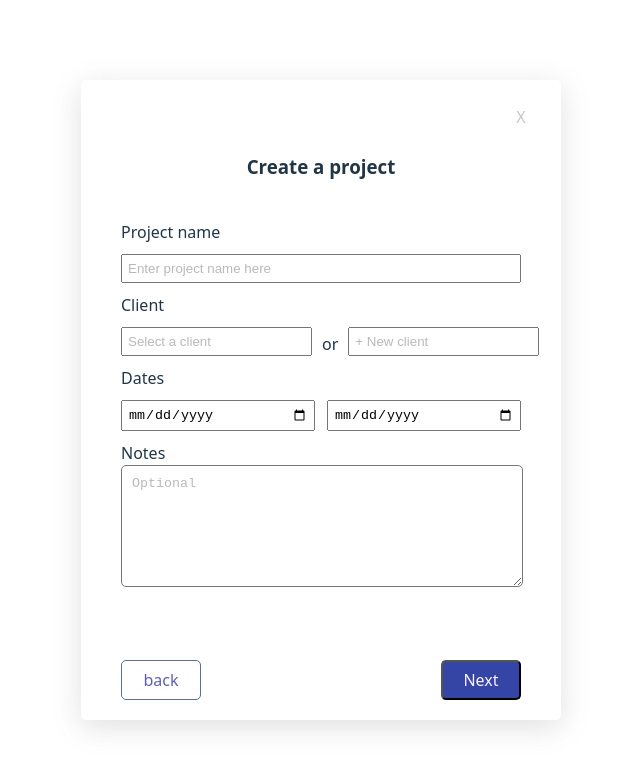
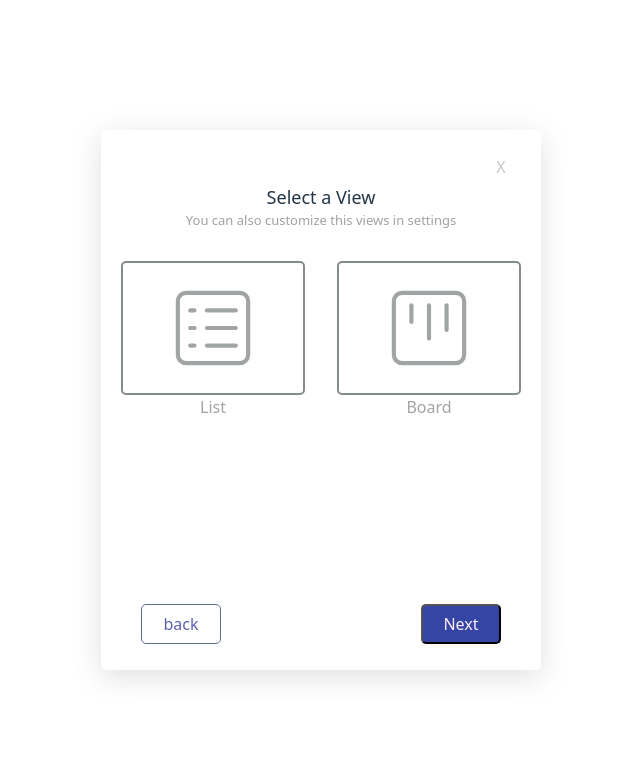
Before and after one commit to ganapatiKabbargi/nablasol_task1, a React (Vite) app: page / in a window 1280 px wide. Shown: the top 770 px of the page, without its empty margins (319-959 px from the left). Built offline with nearby package versions, Linux system fonts and the light colour scheme.

Commit message:
create select view page

```diff
--- a/package.json
+++ b/package.json
@@ -11,7 +11,8 @@
   },
   "dependencies": {
     "react": "^19.0.0",
-    "react-dom": "^19.0.0"
+    "react-dom": "^19.0.0",
+    "react-icons": "^5.5.0"
   },
   "devDependencies": {
     "@eslint/js": "^9.21.0",
--- a/src/components/ProjectForm.jsx
+++ b/src/components/ProjectForm.jsx
@@ -1,13 +1,16 @@
 import React from "react";
 import styles from "./ProjectForm.module.css";
 import CreateProject from "../pages/CreateProject";
+import SelectView from "../pages/SelectView";
 function ProjectForm() {
   return (
     <div className={styles.formHolder}>
       <div className={styles.closeBtnContainer}>
         <button className={styles.closeBtn}>X</button>
       </div>
-      <CreateProject />
+      <div className={styles.componentHolder}>
+        <SelectView />
+      </div>
       <div className={styles.buttonContainer}>
         <button className={styles.backBtn}>back</button>
         <button className={styles.nextBtn}>Next</button>
--- a/src/components/ProjectForm.module.css
+++ b/src/components/ProjectForm.module.css
@@ -4,6 +4,10 @@
   align-items: center;
   margin-top: 20px;
   padding: 0px 20px;
+}
+.componentHolder {
+  min-height: 400px;
+  min-width: 400px;
 }
 .backBtn {
   background-color: transparent;
--- /dev/null
+++ b/src/pages/SelectView.jsx
@@ -0,0 +1,31 @@
+import React from "react";
+import { CiViewList } from "react-icons/ci";
+import { CiViewBoard } from "react-icons/ci";
+import styles from "./SelectView.module.css";
+
+function SelectView() {
+  return (
+    <div>
+      <div className={styles.header}>Select a View</div>
+      <div className={styles.subHeading}>
+        You can also customize this views in settings
+      </div>
+      <div className={styles.selectViewContainer}>
+        <div className={styles.listView}>
+          <div className={styles.listIcon}>
+            <CiViewList size={100} />
+          </div>
+          <div>List</div>
+        </div>
+        <div className={styles.boardView}>
+          <div className={styles.boardIcon}>
+            <CiViewBoard size={100} />
+          </div>
+          <div>Board</div>
+        </div>
+      </div>
+    </div>
+  );
+}
+
+export default SelectView;
--- /dev/null
+++ b/src/pages/SelectView.module.css
@@ -0,0 +1,78 @@
+.header {
+  text-align: center;
+  font-weight: 500;
+  font-size: 18px;
+}
+.subHeading {
+  text-align: center;
+  font-size: 13px;
+  color: rgb(162, 161, 163);
+}
+.selectViewContainer {
+  display: flex;
+  justify-content: space-between;
+  margin-top: 30px;
+}
+.boardView {
+  color: rgb(161, 165, 161);
+  text-align: center;
+}
+.listView {
+  color: rgb(161, 165, 161);
+  text-align: center;
+}
+.listIcon {
+  width: 180px;
+  height: 130px;
+  border: 2px solid rgb(133, 142, 133);
+  border-radius: 5px;
+  display: flex;
+  justify-content: center;
+  align-items: center;
+}
+.boardIcon {
+  width: 180px;
+  height: 130px;
+  border: 2px solid rgb(133, 142, 133);
+  border-radius: 5px;
+  display: flex;
+  justify-content: center;
+  align-items: center;
+}
+.boardView:hover {
+  color: #232;
+}
+.listView:hover {
+  color: #232;
+}
+.boardView:hover .boardIcon {
+  border: 3px solid rgb(70, 104, 184);
+}
+.listView:hover .listIcon {
+  border: 3px solid rgb(70, 104, 184);
+}
+
+@media screen and (min-width: 480px) and (max-width: 768px) {
+  .selectViewContainer {
+    flex-direction: column;
+    justify-content: center;
+    align-items: center;
+    gap: 20px;
+  }
+}
+@media screen and (max-width: 479px) {
+  .selectViewContainer {
+    flex-direction: column;
+    justify-content: center;
+    align-items: center;
+    gap: 20px;
+  }
+  .listIcon {
+    width: 150px;
+    height: 130px;
+  }
+  .boardIcon {
+    width: 150px;
+    height: 130px;
+  }
+}
```
Also changed, not shown: 1 other file (tests, documents, lock files or other folders).
